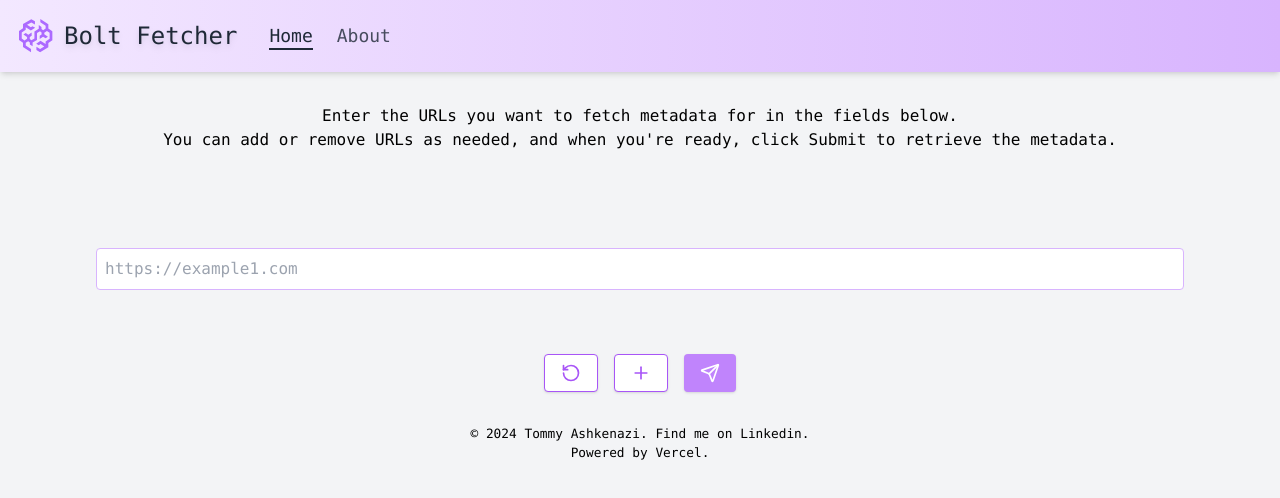
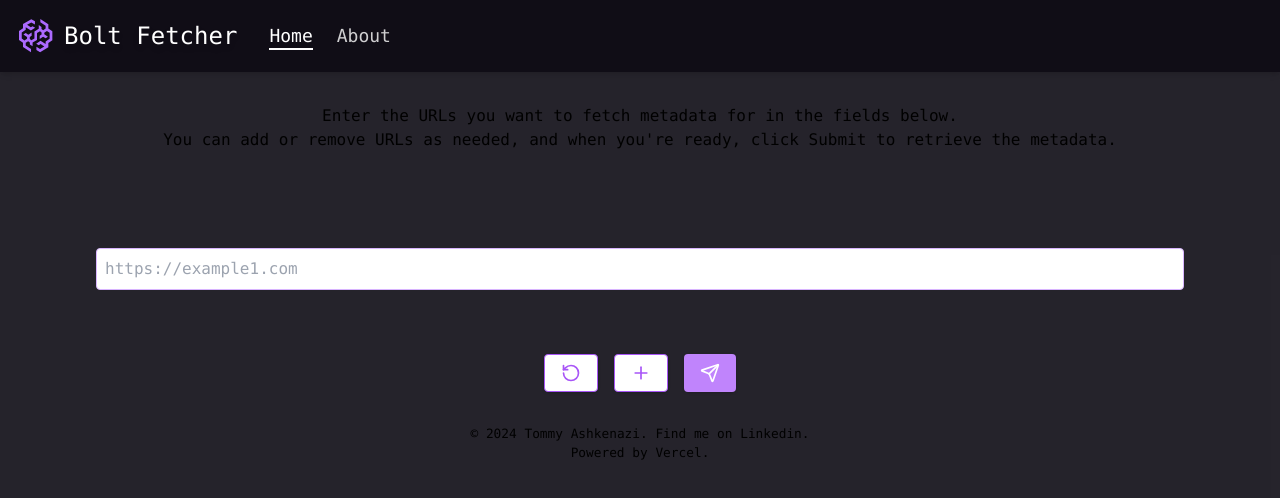
Before and after one commit to tommyash122/metadata-fetcher, a React (Create React App) app in the folder client/: page / in a window 1280 px wide. Shown: the top 498 px of the page. Built offline with nearby package versions, Linux system fonts and the light colour scheme.

Commit message:
colors batch 1

```diff
--- a/client/src/components/common/Header.js
+++ b/client/src/components/common/Header.js
@@ -11,12 +11,12 @@ function Header() {
     };
 
     return (
-        <header className="bg-gradient-to-r from-purple-100 to-purple-300 sticky top-0 z-20 w-full shadow-md p-4">
+        <header className="bg-custom-dark sticky top-0 z-20 w-full shadow-md p-4">
             <div className="container mx-auto flex items-center justify-between">
                 {/* Logo with SVG Icon */}
                 <div className="flex items-center space-x-2">
                     <img src={LogoIcon} alt="Logo Icon" className="w-10 h-10" />
-                    <NavLink to="/" className="text-2xl text-gray-800 drop-shadow-md">
+                    <NavLink to="/" className="text-2xl text-white drop-shadow-md">
                         Bolt Fetcher
                     </NavLink>
                 </div>
@@ -27,8 +27,8 @@ function Header() {
                         to="/"
                         className={({ isActive }) =>
                             isActive
-                            ? "relative text-lg text-gray-800 after:absolute after:left-0 after:bottom-0 after:h-0.5 after:bg-gray-800 after:w-full after:scale-x-100 after:transition-transform after:duration-300"
-                            : "relative text-lg text-gray-800 opacity-80 hover:opacity-100 hover:after:absolute hover:after:left-0 hover:after:bottom-0 hover:after:h-0.5 hover:after:bg-gray-800 hover:after:w-full hover:after:transform hover:after:scale-x-0 hover:after:transition-transform hover:duration-300"
+                                ? "relative text-lg text-white after:absolute after:left-0 after:bottom-0 after:h-0.5 after:bg-white after:w-full after:scale-x-100 after:transition-transform after:duration-300"
+                                : "relative text-lg text-white opacity-80 hover:opacity-100 hover:after:absolute hover:after:left-0 hover:after:bottom-0 hover:after:h-0.5 hover:after:bg-white hover:after:w-full hover:after:transform hover:after:scale-x-0 hover:after:transition-transform hover:duration-300"
                         }
                     >
                         Home
@@ -37,8 +37,8 @@ function Header() {
                         to="/about"
                         className={({ isActive }) =>
                             isActive
-                            ? "relative text-lg text-gray-800 after:absolute after:left-0 after:bottom-0 after:h-0.5 after:bg-gray-800 after:w-full after:scale-x-100 after:transition-transform after:duration-300"
-                            : "relative text-lg text-gray-800 opacity-80 hover:opacity-100 hover:after:absolute hover:after:left-0 hover:after:bottom-0 hover:after:h-0.5 hover:after:bg-gray-800 hover:after:w-full hover:after:transform hover:after:scale-x-0 hover:after:transition-transform hover:duration-300"
+                                ? "relative text-lg text-white after:absolute after:left-0 after:bottom-0 after:h-0.5 after:bg-white after:w-full after:scale-x-100 after:transition-transform after:duration-300"
+                                : "relative text-lg text-white opacity-80 hover:opacity-100 hover:after:absolute hover:after:left-0 hover:after:bottom-0 hover:after:h-0.5 hover:after:bg-white hover:after:w-full hover:after:transform hover:after:scale-x-0 hover:after:transition-transform hover:duration-300"
                         }
                     >
                         About
@@ -47,7 +47,7 @@ function Header() {
 
                 {/* Hamburger Menu for Mobile */}
                 <div className="sm:hidden">
-                    <button onClick={toggleMenu} className="text-gray-800 focus:outline-none">
+                    <button onClick={toggleMenu} className="text-white focus:outline-none">
                         {isMenuOpen ? <X /> : <Menu />}
                     </button>
                 </div>
@@ -55,14 +55,14 @@ function Header() {
 
             {/* Mobile Navigation */}
             {isMenuOpen && (
-                <nav className="sm:hidden bg-gradient-to-r from-purple-100 to-purple-300 text-gray-800 p-4 space-y-4">
+                <nav className="sm:hidden bg-gradient-to-r bg-black text-white p-4 space-y-4">
                     <NavLink
                         to="/"
                         onClick={toggleMenu}
                         className={({ isActive }) =>
                             isActive
-                            ? "block text-lg text-gray-800 opacity-100"
-                            : "block text-lg text-gray-800 opacity-80 hover:opacity-100"
+                                ? "block text-lg text-white opacity-100"
+                                : "block text-lg text-white opacity-80 hover:opacity-100"
                         }
                     >
                         Home
@@ -72,8 +72,8 @@ function Header() {
                         onClick={toggleMenu}
                         className={({ isActive }) =>
                             isActive
-                            ? "block text-lg text-gray-800 opacity-100"
-                            : "block text-lg text-gray-800 opacity-80 hover:opacity-100"
+                                ? "block text-lg text-white opacity-100"
+                                : "block text-lg text-white opacity-80 hover:opacity-100"
                         }
                     >
                         About
--- a/client/src/index.js
+++ b/client/src/index.js
@@ -7,7 +7,7 @@ import reportWebVitals from './reportWebVitals';
 const root = ReactDOM.createRoot(document.getElementById('root'));
 root.render(
   <React.StrictMode>
-    <div className="bg-gray-100 min-h-screen">
+    <div className="bg-custom-dark min-h-screen">
       <App />
     </div>
   </React.StrictMode>
--- a/client/tailwind.config.js
+++ b/client/tailwind.config.js
@@ -1,8 +1,12 @@
 /** @type {import('tailwindcss').Config} */
 module.exports = {
-  content: ["./src/**/*.{html,js}"],
+  content: ["./src/**/*.{html,js,jsx,ts,tsx}"],
   theme: {
-    extend: {},
+    extend: {
+      colors: {
+        'custom-dark': 'rgba(14, 12, 21, 0.9)',
+      },
+    },
   },
   plugins: [],
 }
```
